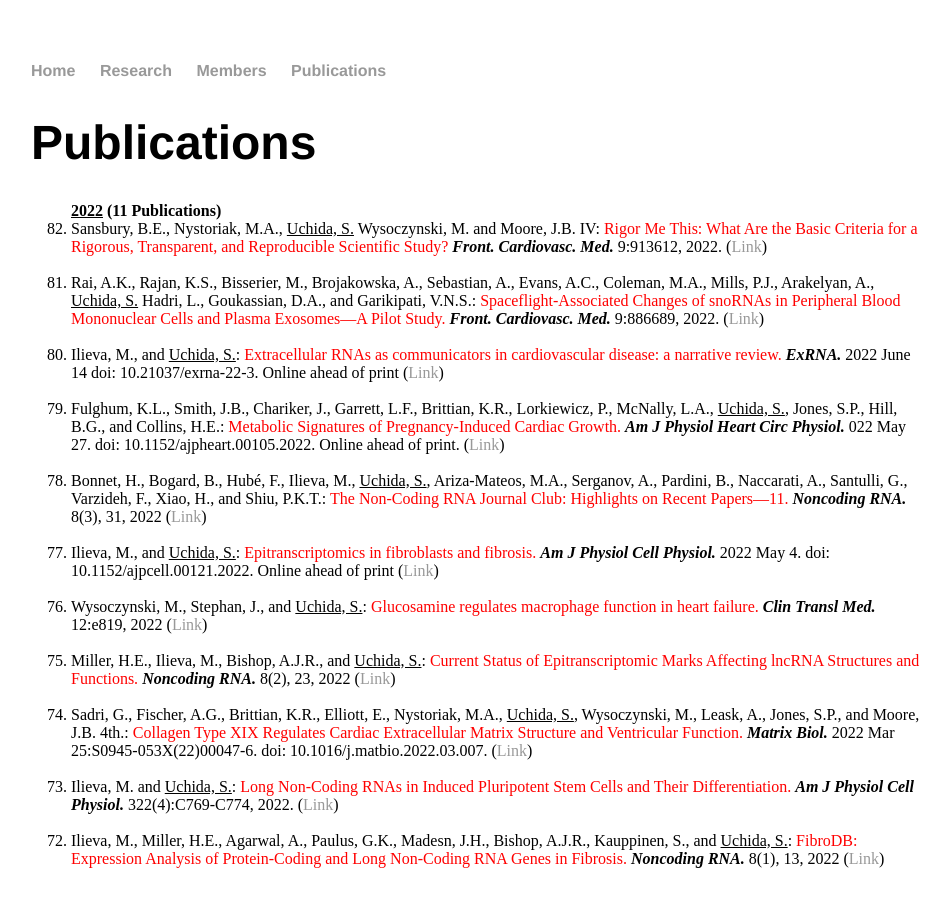
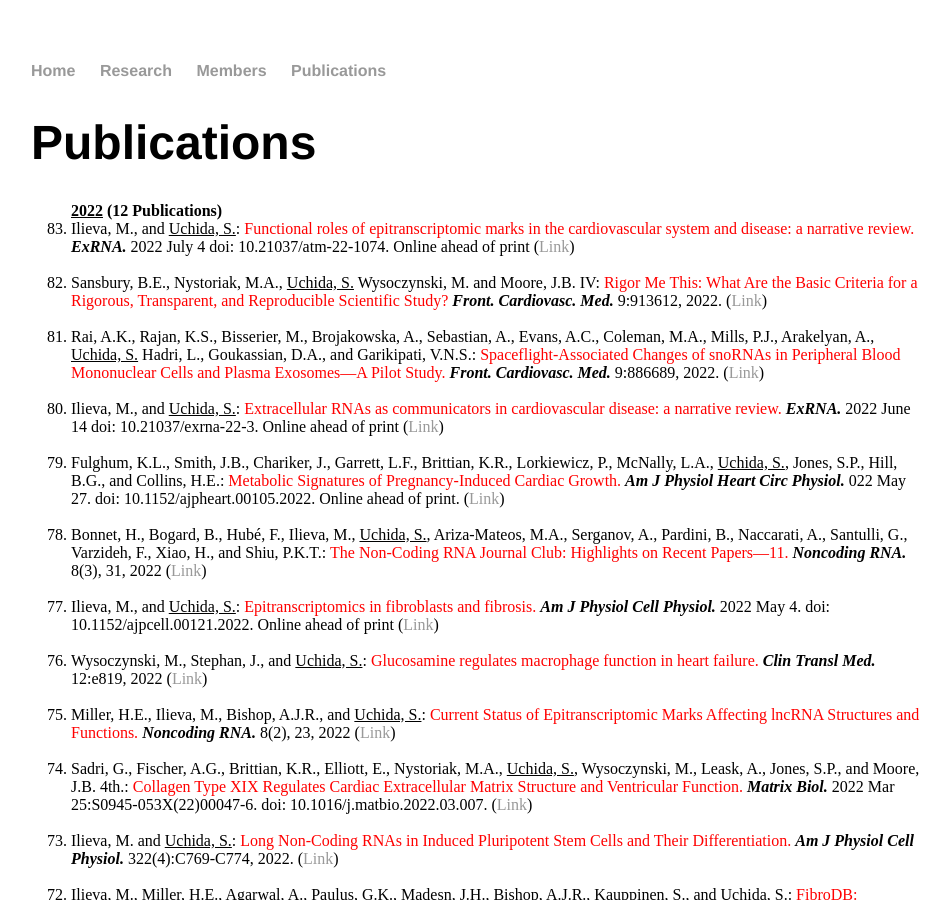
Before and after one commit to heartlncrna/heartlncrna.github.io, a Jekyll site: the page publications/pub_list.html, which Jekyll copies as it is, in a window 1280 px wide and 900 px high. Shown: the whole window, without its empty margins (161-1111 px from the left). Built offline with Jekyll 4.4.1, drawn with Linux system fonts in a browser that asks for light colours.

Commit message:
Update pub_list.html

```diff
--- a/publications/pub_list.html
+++ b/publications/pub_list.html
@@ -27,7 +27,10 @@
 			<p class="Normal">
 			<ol reversed="reversed">
 
-				<strong><u>2022</u>  (11 Publications)</strong>
+				<strong><u>2022</u>  (12 Publications)</strong>
+
+				<li> Ilieva, M., and <u>Uchida, S.</u>: <font color="red">Functional roles of epitranscriptomic marks in the cardiovascular system and disease: a narrative review.</font> <b><i>ExRNA. </i></b> 2022 July 4 doi: 10.21037/atm-22-1074. Online ahead of print (<a href="https://atm.amegroups.com/article/view/97530/pdf">Link</span></a>)</li>
+			<br>
 
 				<li> Sansbury, B.E., Nystoriak, M.A., <u>Uchida, S.</u> Wysoczynski, M. and Moore, J.B. IV: <font color="red">Rigor Me This: What Are the Basic Criteria for a Rigorous, Transparent, and Reproducible Scientific Study? </font> <b><i>Front. Cardiovasc. Med. </i></b> 9:913612, 2022. (<a href="https://www.frontiersin.org/articles/10.3389/fcvm.2022.913612/full">Link</span></a>)</li>
 			<br>
```
